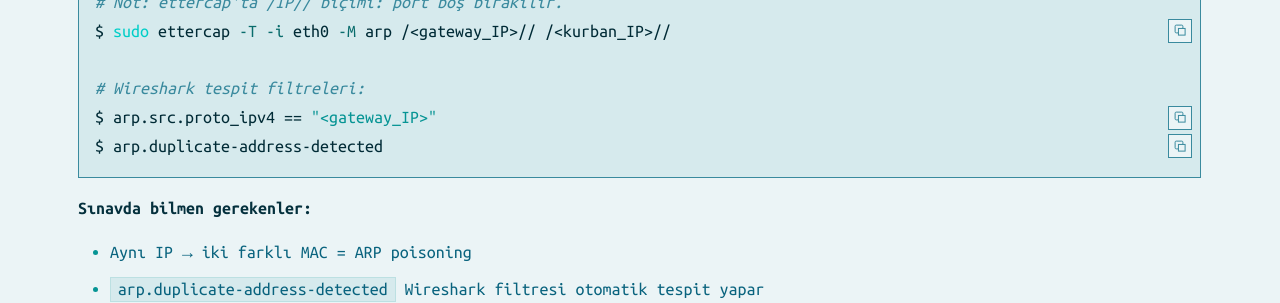
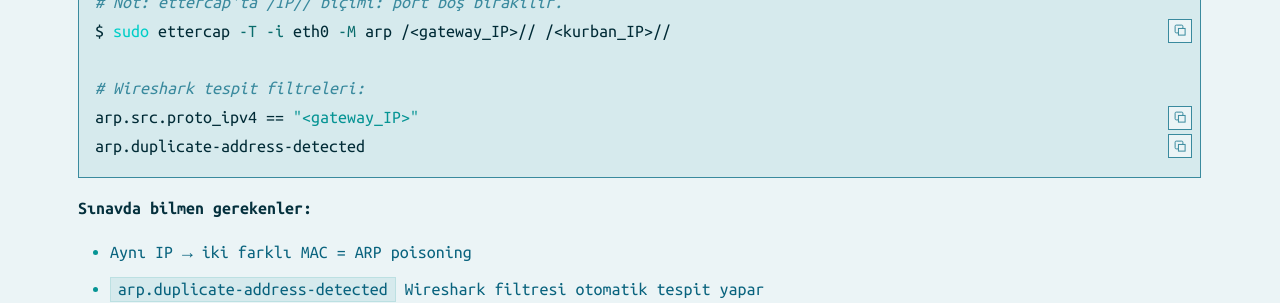
Before and after one commit to nuriacar/nuriacar.github.io, a Jekyll site: the page built from _posts/2026-07-20-shark-tank-m03-arp.md, in a window 1280 px wide and 900 px high, scrolled down 7284 px. Shown: the part 152-455 px from the top of the window. Built offline with Jekyll 4.4.1, drawn with Linux system fonts in a browser that asks for light colours; some web fonts are replaced.

Commit message:
dördüncü tur: sh içindeki Wireshark görüntüleme filtresi satırlarından $ kaldırıldı (m03: terminal komutu değil); text/untagged 458 blok tek tek doğrulandı (filtre/dump/diagram — dokunulmaz)

````diff
--- a/_posts/2026-07-20-shark-tank-m03-arp.md
+++ b/_posts/2026-07-20-shark-tank-m03-arp.md
@@ -228,8 +228,8 @@
 $ sudo ettercap -T -i eth0 -M arp /<gateway_IP>// /<kurban_IP>//
 
 # Wireshark tespit filtreleri:
-$ arp.src.proto_ipv4 == "<gateway_IP>"
-$ arp.duplicate-address-detected
+arp.src.proto_ipv4 == "<gateway_IP>"
+arp.duplicate-address-detected
 ```
 
 **Sınavda bilmen gerekenler:**
````
